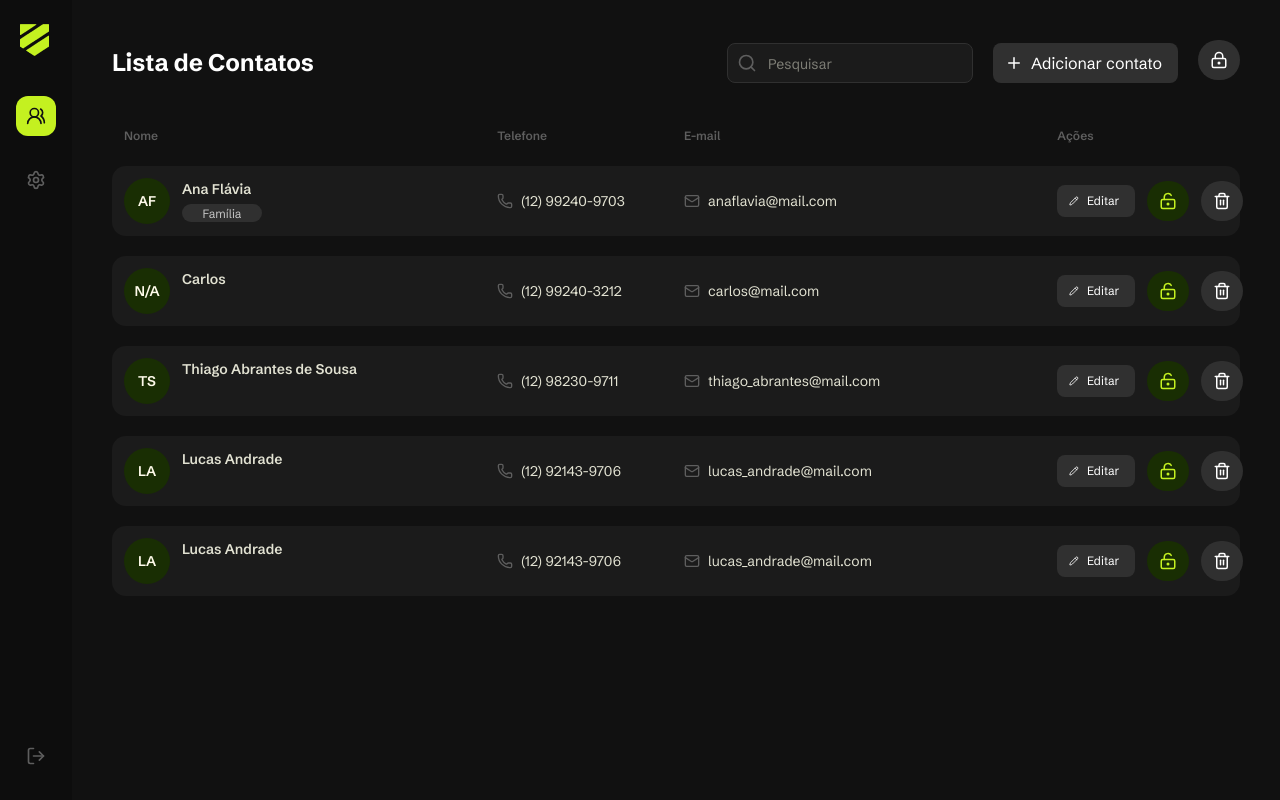
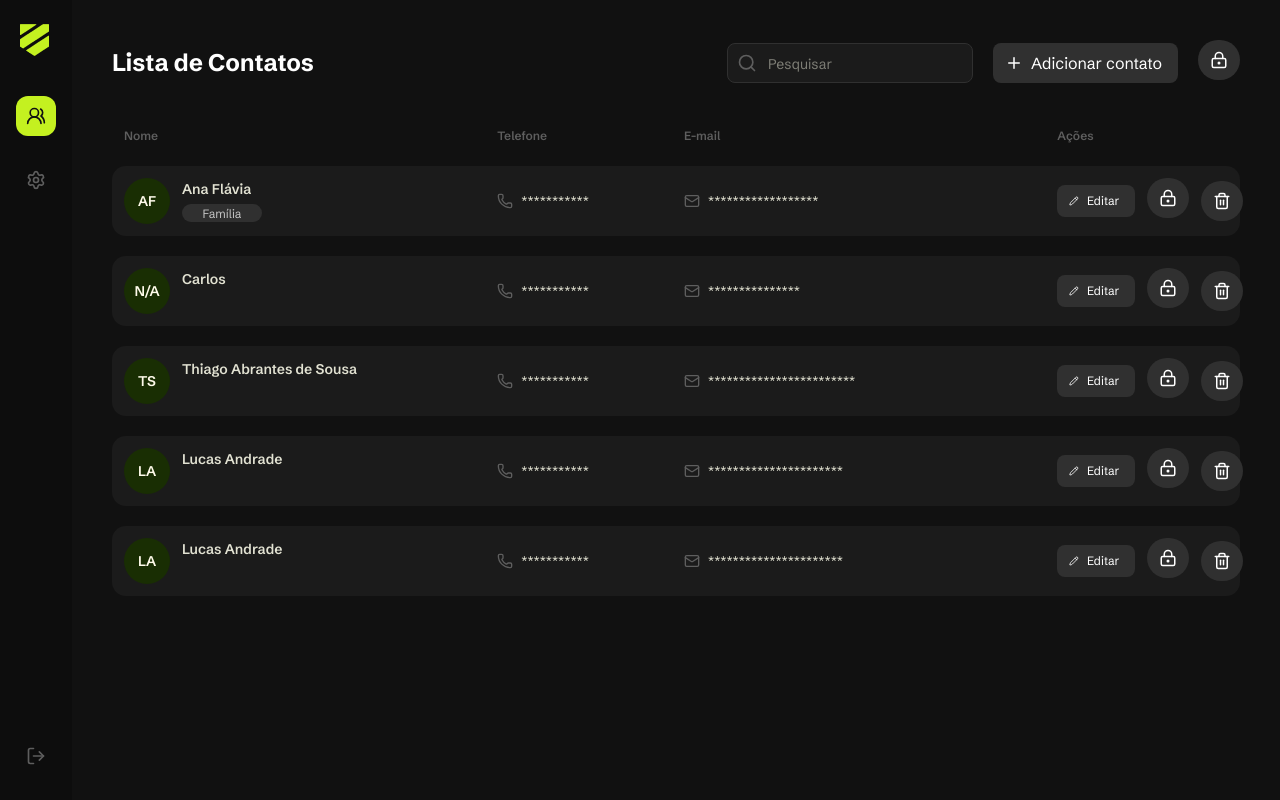
Before and after one commit to ryanoliveir/contacts-manager-web, a React (Vite) app: page /home in a window 1280 px wide. Built offline with nearby package versions, Linux system fonts and the light colour scheme; the HTML template or start-up script is replaced by a standard one.

Commit message:
feat: add per-contact and global info visibility toggle

```diff
--- a/src/components/CardSection/index.tsx
+++ b/src/components/CardSection/index.tsx
@@ -2,8 +2,7 @@ import { useContactStore } from "../../store/contacts";
 import ContactCard from "../ContactCard";
 
 function CardSection() {
-  const { contacts } = useContactStore();
-
+  const { contacts, isUnlocked } = useContactStore();
   const hasContacts = contacts.length > 0;
   return (
     <section className="">
--- a/src/components/ContactCard/index.tsx
+++ b/src/components/ContactCard/index.tsx
@@ -1,7 +1,10 @@
-import { Phone, Mail, Pencil, LockKeyholeOpen, Trash } from "lucide-react";
+import { Phone, Mail, Pencil, Trash } from "lucide-react";
 import { getInitials, formatPhone } from "../../utils";
+import LockToggle from "../LockToogle";
+import { useContactStore } from "../../store/contacts";
+import { useEffect, useState } from "react";
 
-interface ContacCardtProps {
+interface ContacCardProps {
   id?: string;
   name: string;
   phone: string;
@@ -9,7 +12,16 @@ interface ContacCardtProps {
   tag?: string;
 }
 
-function ContactCard({ id, name, phone, email, tag }: ContacCardtProps) {
+function ContactCard({ name, phone, email, tag, isLock }: ContacCardProps) {
+  const [isIndividuallyOpen, setIsIndividuallyOpen] = useState(false);
+  const { isUnlocked } = useContactStore();
+
+  const showInfo = isUnlocked || isIndividuallyOpen;
+
+  function handleShowInfo() {
+    setIsIndividuallyOpen((prev) => !prev);
+  }
+
   return (
     <div className="bg-background-secondary flex flex-col gap-2  md:gap-4 p-3 rounded-[14px] md:grid md:grid-cols-6 md:items-center">
       <div className="flex gap-3 md:col-span-2">
@@ -29,21 +41,24 @@ function ContactCard({ id, name, phone, email, tag }: ContacCardtProps) {
       </div>
       <div className="flex gap-2 md:gap-2 text-label-medium text-content-body flex-row md:col-span-1 items-center">
         <Phone size={16} className="text-contenct-muted" />
-        <span>{formatPhone(phone)}</span>
+        <span>{showInfo ? formatPhone(phone) : "*".repeat(phone.length)}</span>
       </div>
 
       <div className="flex gap-2 md:gap-2 text-label-medium text-content-body flex-row md:col-span-2 items-center">
         <Mail size={16} className="text-contenct-muted " />
-        <span>{email}</span>
+        <span>{showInfo ? email : "*".repeat(email.length)}</span>
       </div>
       <div className="flex items-center gap-3 justify-end md:justify-start md:col-span-1">
         <button className="flex gap-2 w-19.5 h-8 text-small items-center py-2 p-3 pr-4 rounded-lg bg-background-tertiary text-white">
           <Pencil size={18} />
           Editar
         </button>
-        <button className="rounded-full h-10 px-3 text-accent-brand bg-lime-950">
-          <LockKeyholeOpen size={18} />
-        </button>
+
+        <LockToggle
+          className="md:block"
+          onToggle={handleShowInfo}
+          isLock={showInfo}
+        />
 
         <button className="rounded-full h-10 px-3 bg-background-tertiary text-white hover:bg-red-950 hover:text-red-400">
           <Trash size={18} />
--- a/src/components/LockToogle/index.tsx
+++ b/src/components/LockToogle/index.tsx
@@ -1,8 +1,8 @@
 import { LockKeyhole, LockKeyholeOpen } from "lucide-react";
 
 interface LockToogleProps {
+  className: string;
   isLock: boolean;
-  className: string;
   onToggle: () => void;
 }
 
@@ -11,17 +11,17 @@ function LockToggle({ isLock, onToggle, className }: LockToogleProps) {
     <div className={className}>
       {isLock ? (
         <button
-          className="rounded-full h-10 px-3 bg-background-tertiary"
-          onClick={onToggle}
-        >
-          <LockKeyhole size={18} />
-        </button>
-      ) : (
-        <button
           className="rounded-full h-10 px-3 text-accent-brand bg-lime-950"
           onClick={onToggle}
         >
           <LockKeyholeOpen size={18} />
+        </button>
+      ) : (
+        <button
+          className="rounded-full h-10 px-3 bg-background-tertiary text-content-primary "
+          onClick={onToggle}
+        >
+          <LockKeyhole size={18} />
         </button>
       )}
     </div>
--- a/src/pages/Home/index.tsx
+++ b/src/pages/Home/index.tsx
@@ -1,17 +1,12 @@
 import { Plus } from "lucide-react";
-import { useState } from "react";
 import SearchInput from "../../components/SearchInput";
 import GuardMobileIcon from "../../assets/guard-icon-app.svg";
 import LockToggle from "../../components/LockToogle";
 import CardSection from "../../components/CardSection";
+import { useContactStore } from "../../store/contacts";
 
 function Home() {
-  const [toggleLockInfo, setToggleLockInfo] = useState(true);
-
-  function handleToggleLockInfo() {
-    setToggleLockInfo(!toggleLockInfo);
-  }
-
+  const { isUnlocked, toggleGlobalUnlock } = useContactStore();
   return (
     <div className="py-4 px-6 md:p-10 flex flex-col gap-10">
       <div className="gap-y-4 text-content-primary flex flex-col md:flex-row justify-between md:items-center">
@@ -19,11 +14,9 @@ function Home() {
           <img src={GuardMobileIcon} alt="" className="w-5 h-5 md:hidden" />
           <div className="font-bold text-heading">Lista de Contatos</div>
           <LockToggle
-            isLock={toggleLockInfo}
             className="md:hidden"
-            onToggle={function (): void {
-              throw new Error("Function not implemented.");
-            }}
+            onToggle={toggleGlobalUnlock}
+            isLock={isUnlocked}
           />
         </div>
 
@@ -34,9 +27,9 @@ function Home() {
             Adicionar contato
           </button>
           <LockToggle
-            onToggle={handleToggleLockInfo}
-            isLock={toggleLockInfo}
             className="hidden md:block"
+            onToggle={toggleGlobalUnlock}
+            isLock={isUnlocked}
           />
         </div>
       </div>
--- a/src/store/contacts.ts
+++ b/src/store/contacts.ts
@@ -1,5 +1,5 @@
 import { create } from "zustand";
-import type { Contact, ContactStore } from "../types/contact";
+import type { ContactStore } from "../types/contact";
 import { uuidv4 as uuid } from "zod";
 
 export const useContactStore = create<ContactStore>((set, get) => ({
@@ -36,4 +36,6 @@ export const useContactStore = create<ContactStore>((set, get) => ({
       email: "lucas_andrade@mail.com",
     },
   ],
+  isUnlocked: false,
+  toggleGlobalUnlock: () => set((state) => ({ isUnlocked: !state.isUnlocked })),
 }));
--- a/src/types/contact.ts
+++ b/src/types/contact.ts
@@ -12,4 +12,6 @@ export type Contacts = {
 
 export type ContactStore = {
   contacts: Contact[];
+  isUnlocked: boolean;
+  toggleGlobalUnlock: () => void;
 };
```
